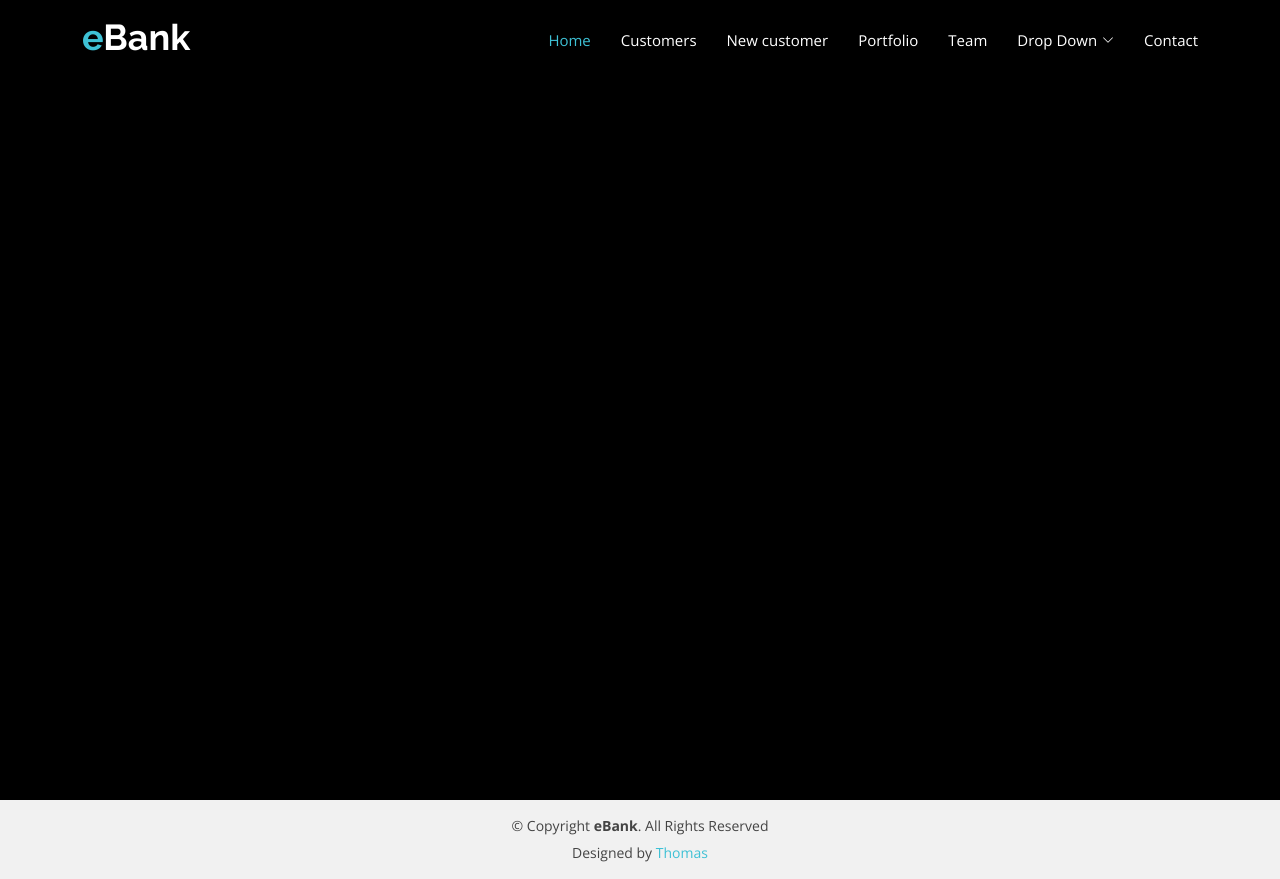
After one commit to Thomashallberg/WebBank, a Flask app: template templates/EmptyBaseTemplate.html in a window 1280 px wide. The commit adds this page. Run offline with Flask 3, Linux system fonts and the light colour scheme; the template is opened without the code that fills it, so the values that code supplies are empty; parts of the project's set-up code (start-up, migrations or seed data) failed here and were passed over; some libraries are stand-ins or nearby versions.

Commit message:
Design in progress

```diff
--- /dev/null
+++ b/templates/EmptyBaseTemplate.html
@@ -0,0 +1,133 @@
+<!DOCTYPE html>
+<html lang="en">
+
+<head>
+  <meta charset="utf-8">
+  <meta content="width=device-width, initial-scale=1.0" name="viewport">
+
+  <title>eBank</title>
+  <meta content="" name="description">
+  <meta content="" name="keywords">
+
+  <!-- Favicons -->
+  <link href="../static/assets/img/favicon.png" rel="icon">
+  <link href="../static/assets/img/apple-touch-icon.png" rel="apple-touch-icon">
+
+  <!-- Google Fonts -->
+  <link href="https://fonts.googleapis.com/css?family=Open+Sans:300,400,400i,600,700|Raleway:300,400,400i,500,500i,700,800,900" rel="stylesheet">
+
+  <!-- Vendor CSS Files -->
+  <link href="../static/assets/vendor/animate.css/animate.min.css" rel="stylesheet">
+  <link href="../static/assets/vendor/bootstrap/css/bootstrap.min.css" rel="stylesheet">
+  <link href="../static/assets/vendor/bootstrap-icons/bootstrap-icons.css" rel="stylesheet">
+  <link href="../static/assets/vendor/boxicons/css/boxicons.min.css" rel="stylesheet">
+  <link href="../static/assets/vendor/glightbox/css/glightbox.min.css" rel="stylesheet">
+  <link href="../static/assets/vendor/swiper/swiper-bundle.min.css" rel="stylesheet">
+
+  <!-- Template Main CSS File -->
+  <link href="../static/assets/css/style.css" rel="stylesheet">
+
+  <!-- =======================================================
+  * Template Name: eBusiness - v4.10.0
+  * Template URL: https://bootstrapmade.com/ebusiness-bootstrap-corporate-template/
+  * Author: BootstrapMade.com
+  * License: https://bootstrapmade.com/license/
+  ======================================================== -->
+</head>
+<body>
+
+
+  <!-- ======= Header ======= -->
+  <header id="header" class="fixed-top d-flex align-items-center">
+    <div class="container d-flex justify-content-between">
+
+      <div class="logo">
+        <h1><a href="index.html"><span>e</span>Bank</a></h1>
+        <!-- Uncomment below if you prefer to use an image logo -->
+        <!-- <a href="index.html"><img src="assets/img/logo.png" alt="" class="img-fluid"></a>-->
+      </div>
+
+      <nav id="navbar" class="navbar">
+        <ul>
+          <li><a class="nav-link scrollto active" href="#hero">Home</a></li>
+          <li><a class="nav-link scrollto" href="/customers">Customers</a></li>
+          <li><a class="nav-link scrollto" href="/newcustomer">New customer</a></li>
+          <li><a class="nav-link scrollto" href="#portfolio">Portfolio</a></li>
+          <li><a class="nav-link scrollto" href="#team">Team</a></li>
+          <li class="dropdown"><a href="#"><span>Drop Down</span> <i class="bi bi-chevron-down"></i></a>
+            <ul>
+              <li><a href="#">Drop Down 1</a></li>
+              <li><a href="#">Drop Down 2</a></li>
+              <li><a href="#">Drop Down 3</a></li>
+              <li><a href="#">Drop Down 4</a></li>
+            </ul>
+          </li>
+          <li><a class="nav-link scrollto" href="#contact">Contact</a></li>
+        </ul>
+        <i class="bi bi-list mobile-nav-toggle"></i>
+      </nav><!-- .navbar -->
+
+    </div>
+  </header><!-- End Header -->
+
+  <!-- ======= hero Section ======= -->
+  <section id="hero">
+    <div class="hero-container-empty">
+        {% block content %}{% endblock %}
+
+
+    </div>
+  </section><!-- End Hero Section -->
+
+  <main id="main">
+
+
+
+    <!-- ======= Services Section ======= -->
+
+
+
+  </main><!-- End #main -->
+
+  <!-- ======= Footer ======= -->
+
+    <div class="footer-area-bottom">
+      <div class="container">
+        <div class="row">
+          <div class="col-md-12 col-sm-12 col-xs-12">
+            <div class="copyright text-center">
+              <p>
+                &copy; Copyright <strong>eBank</strong>. All Rights Reserved
+              </p>
+            </div>
+            <div class="credits">
+              <!--
+              All the links in the footer should remain intact.
+              You can delete the links only if you purchased the pro version.
+              Licensing information: https://bootstrapmade.com/license/
+              Purchase the pro version with working PHP/AJAX contact form: https://bootstrapmade.com/buy/?theme=eBusiness
+            -->
+              Designed by <a href="#">Thomas</a>
+            </div>
+          </div>
+        </div>
+      </div>
+    </div>
+  </footer><!-- End  Footer -->
+
+  <div id="preloader"></div>
+  <a href="#" class="back-to-top d-flex align-items-center justify-content-center"><i class="bi bi-arrow-up-short"></i></a>
+
+  <!-- Vendor JS Files -->
+  <script src="../static/assets/vendor/bootstrap/js/bootstrap.bundle.min.js"></script>
+  <script src="../static/assets/vendor/glightbox/js/glightbox.min.js"></script>
+  <script src="../static/assets/vendor/isotope-layout/isotope.pkgd.min.js"></script>
+  <script src="../static/assets/vendor/swiper/swiper-bundle.min.js"></script>
+  <script src="../static/assets/vendor/php-email-form/validate.js"></script>
+
+  <!-- Template Main JS File -->
+  <script src="../static/assets/js/main.js"></script>
+
+</body>
+
+</html>
--- a/templates/customer.html
+++ b/templates/customer.html
@@ -1,4 +1,4 @@
-{% extends "basetemplate.html" %}
+{% extends "EmptyBaseTemplate.html" %}
 
 {% block title %}
 Customer: {{ customer.GivenName }}
@@ -22,7 +22,7 @@ Customer: {{ customer.GivenName }}
     Telefon: +{{ customer.TelephoneCountryCode }} -  {{ customer.Telephone }}
 </p>
 <p>
-    <img src="https://img.systementor.se/{{ customer.Id }}/500/400" />
+    <img src="https://img.systementor.se/{{ customer.Id }}/60/40" />
 </p>
 Balance:<br><br>
 {%  for a in customer.Accounts  %}
--- a/templates/security/login_user.html
+++ b/templates/security/login_user.html
@@ -1,4 +1,4 @@
-{% extends "baseTemplate.html" %}
+{% extends "EmptyBaseTemplate.html" %}
 {% from "security/_macros.html" import render_field_with_errors, render_field, render_field_errors, render_form_errors, prop_next %}
 
 {% block content %}
```
Also changed, not shown: static/assets/css/style.css (+26 -5 lines), templates/BaseTemplateTest.html (+27 -27 lines), templates/customers.html (+8 -5 lines).
